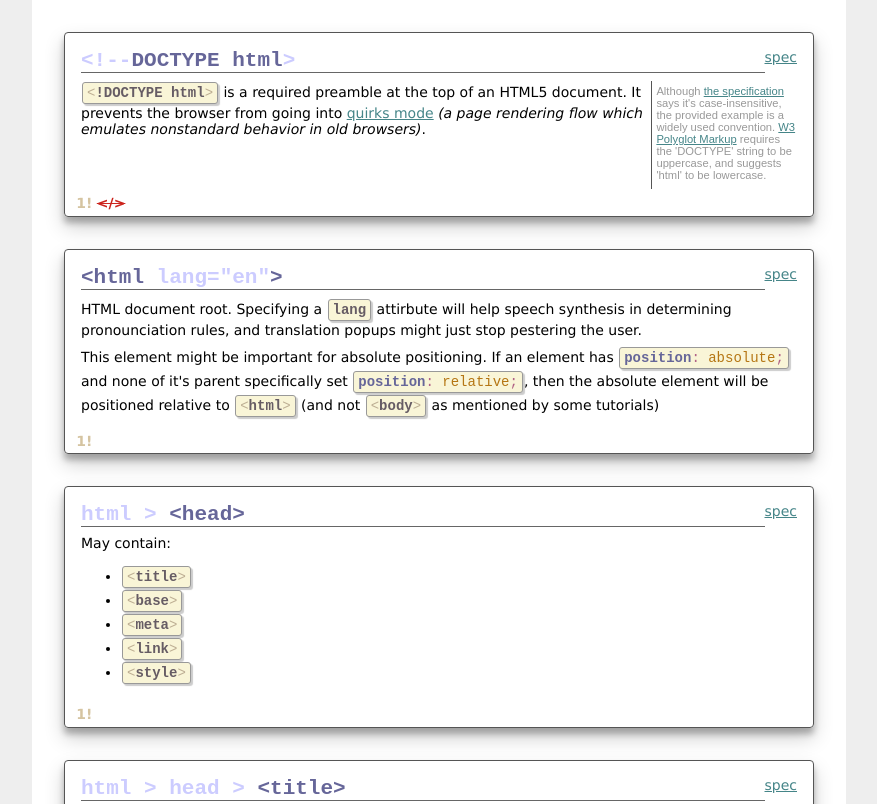
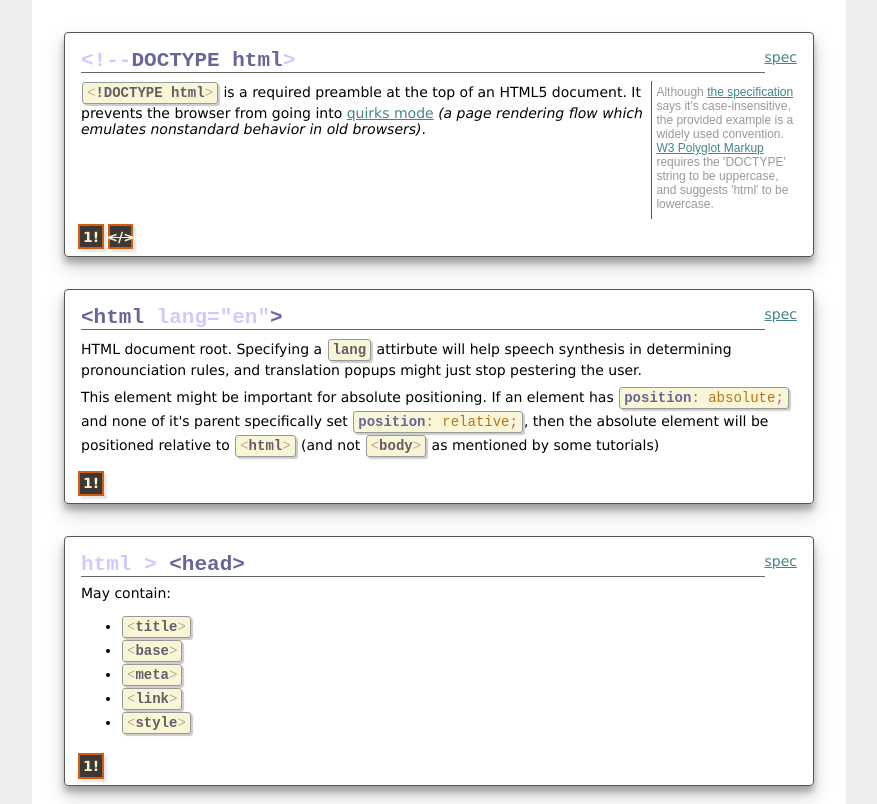
Before and after one commit to rkr1410/htmlcs, a website with bundled scripts: page htmlcs/public/htmlcs.html in a window 1280 px wide. Shown: the top 804 px of the page, without its empty margins (201-1078 px from the left). Built offline with nearby package versions, Linux system fonts and the light colour scheme.

Commit message:
Change footer badges display
Changed badges to display as squares

```diff
--- a/htmlcs/public/stylesheets/htmlcs.css
+++ b/htmlcs/public/stylesheets/htmlcs.css
@@ -17,6 +17,8 @@ html {
     --aside-hover-border-color: #d65d0e;
     --aside-hover-background: #3c3836;
     --aside-hover-color: #fbf1c7;
+
+    --footer-height: 1.6rem;
 }
 
 body {
@@ -32,29 +34,41 @@ article {
     margin-top: var(--body-padding);
     border: 1px solid #555;
     border-radius: 0.25rem;
-    padding: 1rem 1rem 1.7rem 1rem;
-    box-shadow: 0 10px 20px rgba(0, 0, 0, 0.19), 0 6px 6px rgba(0, 0, 0, 0.26)
+    padding: 1rem 1rem 2.3rem 1rem;
+    box-shadow: 0 10px 20px rgba(0, 0, 0, 0.19), 0 6px 6px rgba(0, 0, 0, 0.26);
 }
 
 article > footer {
-    margin: 0;
     position: absolute;
-    bottom: 0.3rem;
+    bottom: 0.4rem;
     left: 0.7rem;
+    width: 100%;
+    height: var(--footer-height);
+    display: flex;
 }
 
 article > footer > abbr {
     font-weight: bolder;
+    margin: 0 2px;
+    box-sizing: border-box;
+    width: var(--footer-height);
+    height: var(--footer-height);
+    display: flex;
+    justify-content: center;
+    align-items: center;
+
+    background: var(--aside-hover-background);
+    color: var(--aside-hover-color);
+    border: 2px solid var(--aside-hover-border-color);
+    box-shadow: 3px 3px 2px rgba(0, 0, 0, 0.1);
 }
 
 article > footer > abbr.no-endtag {
     text-decoration: line-through;
-    color: #cc241d;
 }
 
 article > footer > abbr.only-one {
     text-decoration: none;
-    color: #d5c4a1;
 }
 
 body > section:first-of-type > article:first-of-type {
@@ -134,7 +148,7 @@ div.content-with-aside {
 
 aside {
     flex: 0.2;
-    font-size: 0.7rem;
+    font-size: 0.75rem;
     font-family: sans-serif;
     color: #999;
     border-left: 1px solid #555;
@@ -152,7 +166,7 @@ aside:hover {
     padding: 0.25rem;
     box-shadow: 3px 3px 2px rgba(0, 0, 0, 0.1);
     transform-origin: top right;
-    transform: scale(1.5);
+    transform: scale(1.35);
 }
 
 a:link {
```
